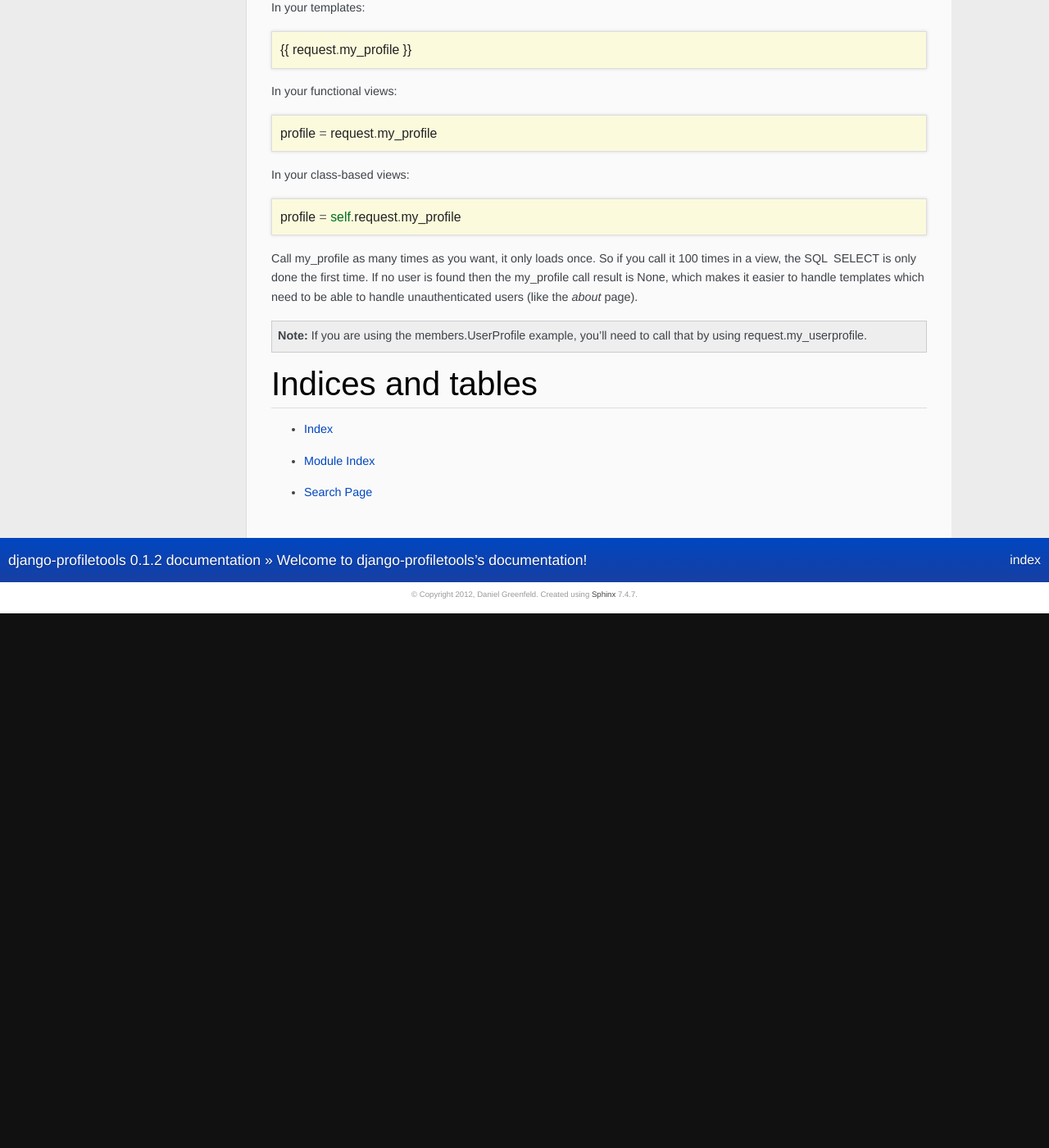
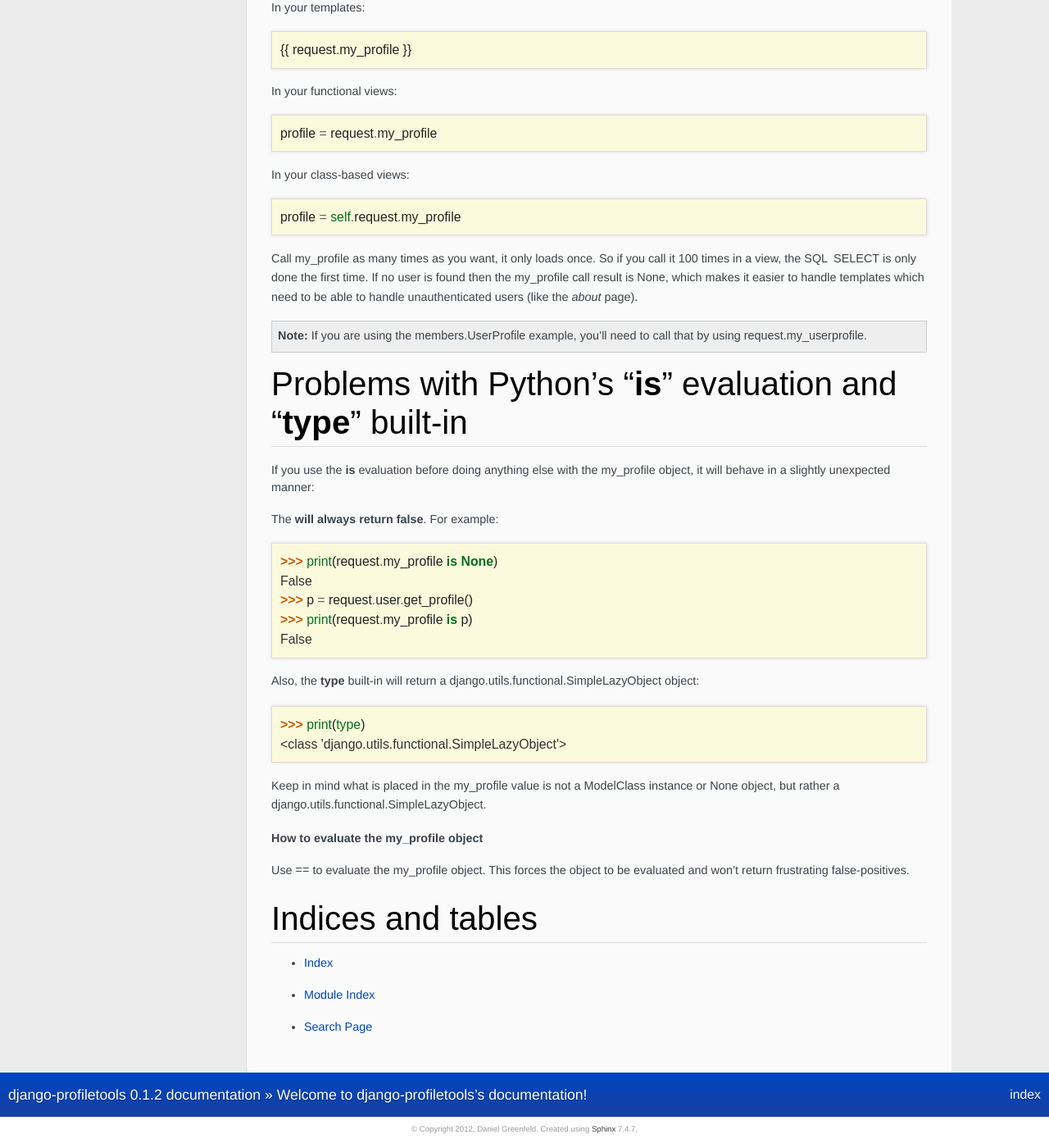
Before and after one commit to pydanny/django-profiletools, a Sphinx documentation site: the page built from docs/index.rst, in a window 1280 px wide and 1400 px high, scrolled down 1655 px. Shown: the whole window at 82% size. Built offline with Sphinx 7.4.7, drawn with Linux system fonts in a browser that asks for light colours; some web fonts are replaced; before the commit the page ends 2403 px from its top, so only the background shows below that; some of the changed text lies outside the part shown.

Commit message:
Documenting the problems with 'is' and 'type'

```diff
--- a/docs/index.rst
+++ b/docs/index.rst
@@ -80,6 +80,33 @@ Call my_profile as many times as you want, it only loads once. So if you call it
 
 .. note:: If you are using the ``members.UserProfile`` example, you'll need to call that by using ``request.my_userprofile``.
 
+Problems with Python's "**is**" evaluation and "**type**" built-in
+==================================================================
+
+If you use the **is** evaluation before doing anything else with the my_profile object, it will behave in a slightly unexpected manner:
+
+The  **will always return false**. For example::
+
+    >>> print(request.my_profile is None)
+    False
+    >>> p = request.user.get_profile()
+    >>> print(request.my_profile is p)
+    False
+
+
+Also, the **type** built-in will return a ``django.utils.functional.SimpleLazyObject`` object::
+
+    >>> print(type)
+    <class 'django.utils.functional.SimpleLazyObject'>
+
+Keep in mind what is placed in the ``my_profile`` value is not a ``ModelClass``
+instance or ``None`` object, but rather a ``django.utils.functional.SimpleLazyObject``.
+
+**How to evaluate the my_profile object**
+
+Use ``==`` to evaluate the my_profile object. This forces the object to be evaluated
+and won't return frustrating false-positives.
+
 
 Indices and tables
 ==================
```
Also changed, not shown: README.rst (+48 -22 lines).
